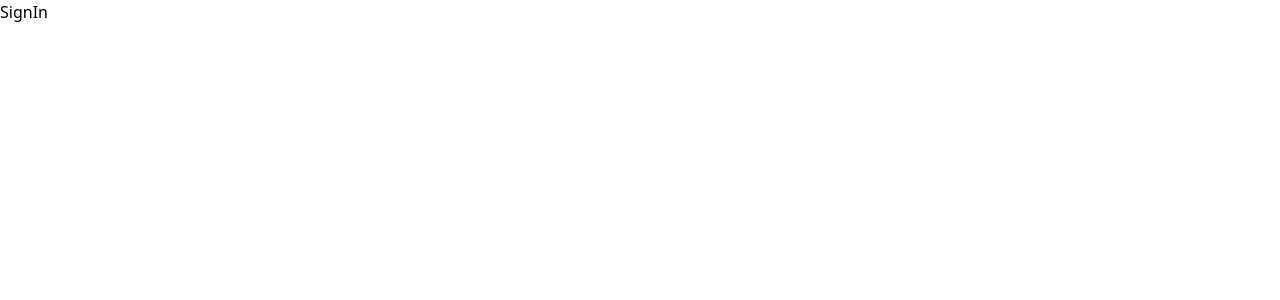
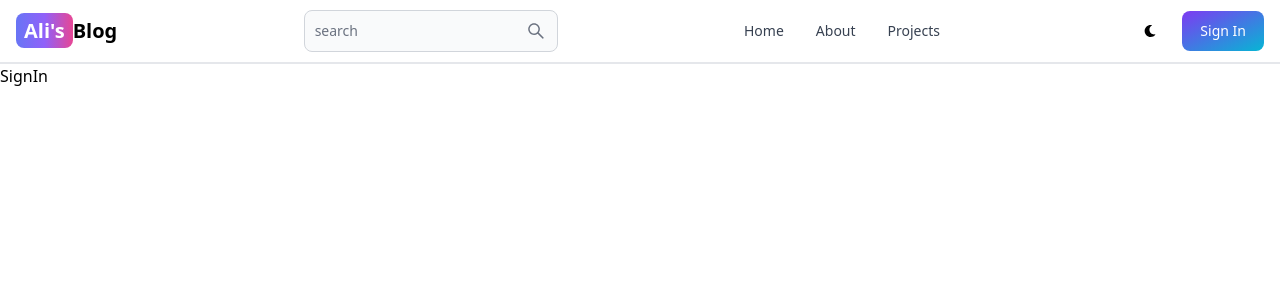
Before and after one commit to AliSAlSaghir/mern-blogs-app, a React (Vite) app in the folder frontend/: page /sign-in in a window 1280 px wide. Shown: the top 300 px of the page. Built offline with nearby package versions, Linux system fonts and the light colour scheme.

Commit message:
create the header component

```diff
--- a/frontend/package.json
+++ b/frontend/package.json
@@ -10,8 +10,10 @@
     "preview": "vite preview"
   },
   "dependencies": {
+    "flowbite-react": "^0.10.1",
     "react": "^18.3.1",
     "react-dom": "^18.3.1",
+    "react-icons": "^5.2.1",
     "react-router-dom": "^6.26.0"
   },
   "devDependencies": {
--- a/frontend/src/App.jsx
+++ b/frontend/src/App.jsx
@@ -5,9 +5,11 @@
 import SignUp from "./pages/SignUp";
 import Dashboard from "./pages/Dashboard";
 import Projects from "./pages/Projects";
+import Header from "./components/Header";
 export default function App() {
   return (
     <BrowserRouter>
+      <Header />
       <Routes>
         <Route index element={<Home />} />
         <Route path="/about" element={<About />} />
--- /dev/null
+++ b/frontend/src/components/Header.jsx
@@ -0,0 +1,55 @@
+import { Button, Navbar, TextInput } from "flowbite-react";
+import React from "react";
+import { Link, useLocation } from "react-router-dom";
+import { AiOutlineSearch } from "react-icons/ai";
+import { FaMoon } from "react-icons/fa";
+
+const Header = () => {
+  const path = useLocation().pathname;
+  return (
+    <Navbar className="border-b-2">
+      <Link
+        to="/"
+        className="self-center whitespace-nowrap text-sm sm:text-xl font-semibold dark:text-white"
+      >
+        <span className="px-2 py-1 bg-gradient-to-r from-indigo-500 via-purple-500 to-pink-500 rounded-lg text-white">
+          Ali's
+        </span>
+        Blog
+      </Link>
+      <form>
+        <TextInput
+          type="text"
+          placeholder="search"
+          rightIcon={AiOutlineSearch}
+          className="hidden lg:inline"
+        ></TextInput>
+      </form>
+      <Button className="w-12 h-10 lg:hidden" color="grey" pill>
+        <AiOutlineSearch />
+      </Button>
+      <div className="flex gap-2 md:order-2">
+        <Button className="w-12 h-10 hidden sm:inline" color="grey" pill>
+          <FaMoon />
+        </Button>
+        <Link to="sign-in">
+          <Button gradientDuoTone="purpleToBlue">Sign In</Button>
+        </Link>
+        <Navbar.Toggle />
+      </div>
+      <Navbar.Collapse>
+        <Navbar.Link as={Link} to="/" active={path === "/"}>
+          Home
+        </Navbar.Link>
+        <Navbar.Link as={Link} to="/about" active={path === "/about"}>
+          About
+        </Navbar.Link>
+        <Navbar.Link as={Link} to="/projects" active={path === "/projects"}>
+          Projects
+        </Navbar.Link>
+      </Navbar.Collapse>
+    </Navbar>
+  );
+};
+
+export default Header;
--- a/frontend/tailwind.config.js
+++ b/frontend/tailwind.config.js
@@ -1,8 +1,10 @@
+import flowbite from "flowbite-react/tailwind";
+
 /** @type {import('tailwindcss').Config} */
-export default {
-  content: ["./index.html", "./src/**/*.{js,ts,jsx,tsx}"],
+module.exports = {
+  content: ["./index.html", "./src/**/*.{js,ts,jsx,tsx}", flowbite.content()],
   theme: {
     extend: {},
   },
-  plugins: [],
+  plugins: [flowbite.plugin()],
 };
```
Also changed, not shown: 1 other file (tests, documents, lock files or other folders).
